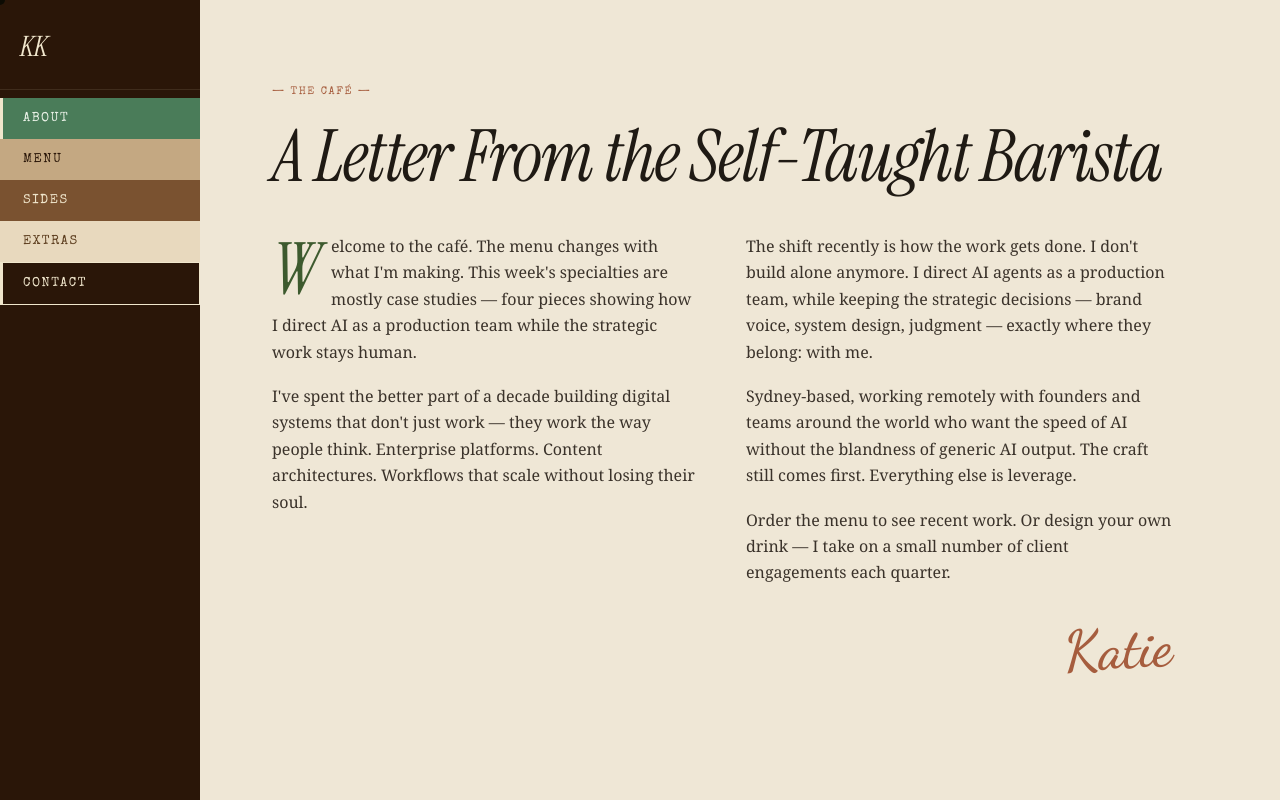
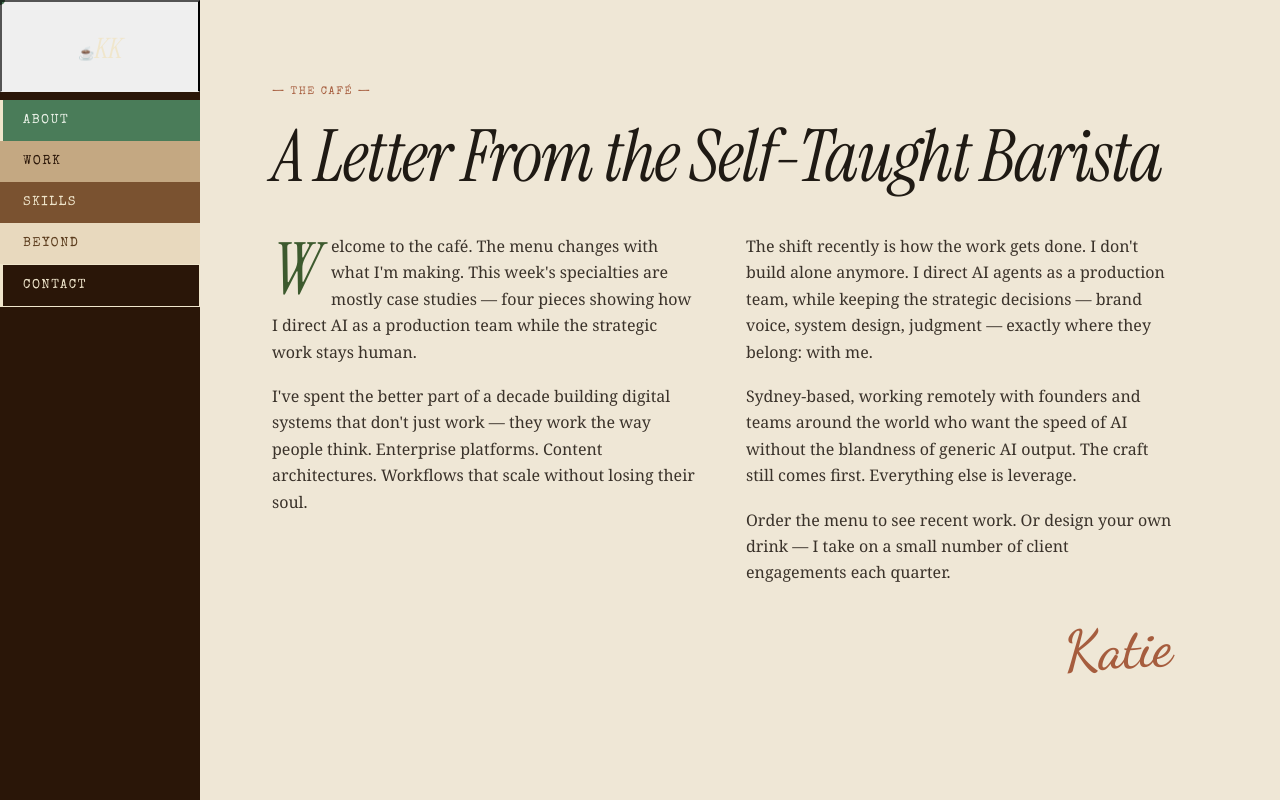
Before and after one commit to katiekimdigital/katie-kim-portfolio, a React (Vite) app: page / in a window 1280 px wide. Both pictures are taken after a click on the button "Open Menu →". Built offline with nearby package versions, Linux system fonts and the light colour scheme.

Commit message:
Update Sidebar.jsx

```diff
--- a/src/components/Sidebar/Sidebar.jsx
+++ b/src/components/Sidebar/Sidebar.jsx
@@ -2,18 +2,23 @@ import styles from './Sidebar.module.css'
 
 const TABS = [
   { id: 'about', label: 'About' },
-  { id: 'work', label: 'Menu' },
-  { id: 'skills', label: 'Sides' },
-  { id: 'beyond', label: 'Extras' },
+  { id: 'work', label: 'Work' },
+  { id: 'skills', label: 'Skills' },
+  { id: 'beyond', label: 'Beyond' },
   { id: 'contact', label: 'Contact' },
 ]
 
 export default function Sidebar({ activeTab, onTabChange }) {
   return (
     <nav className={styles.sidebar}>
-      <div className={styles.brand}>
+      <button
+        className={styles.brand}
+        onClick={() => onTabChange('about')}
+        aria-label="Go to About"
+      >
+        <span className={styles.coffeeIcon} aria-hidden="true">☕</span>
         <span className={styles.brandName}>KK</span>
-      </div>
+      </button>
       <ul className={styles.tabList}>
         {TABS.map((tab) => (
           <li key={tab.id}>
```
